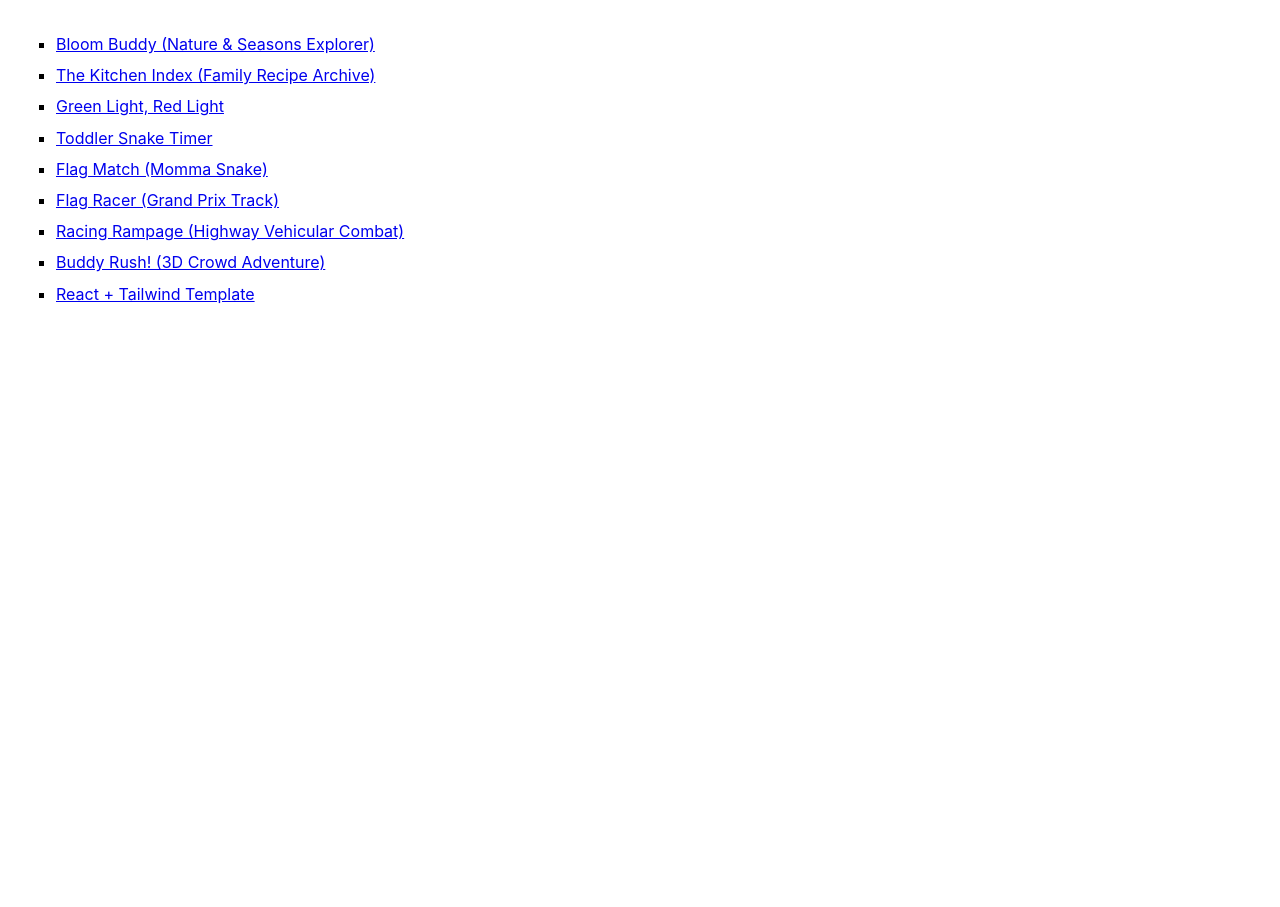
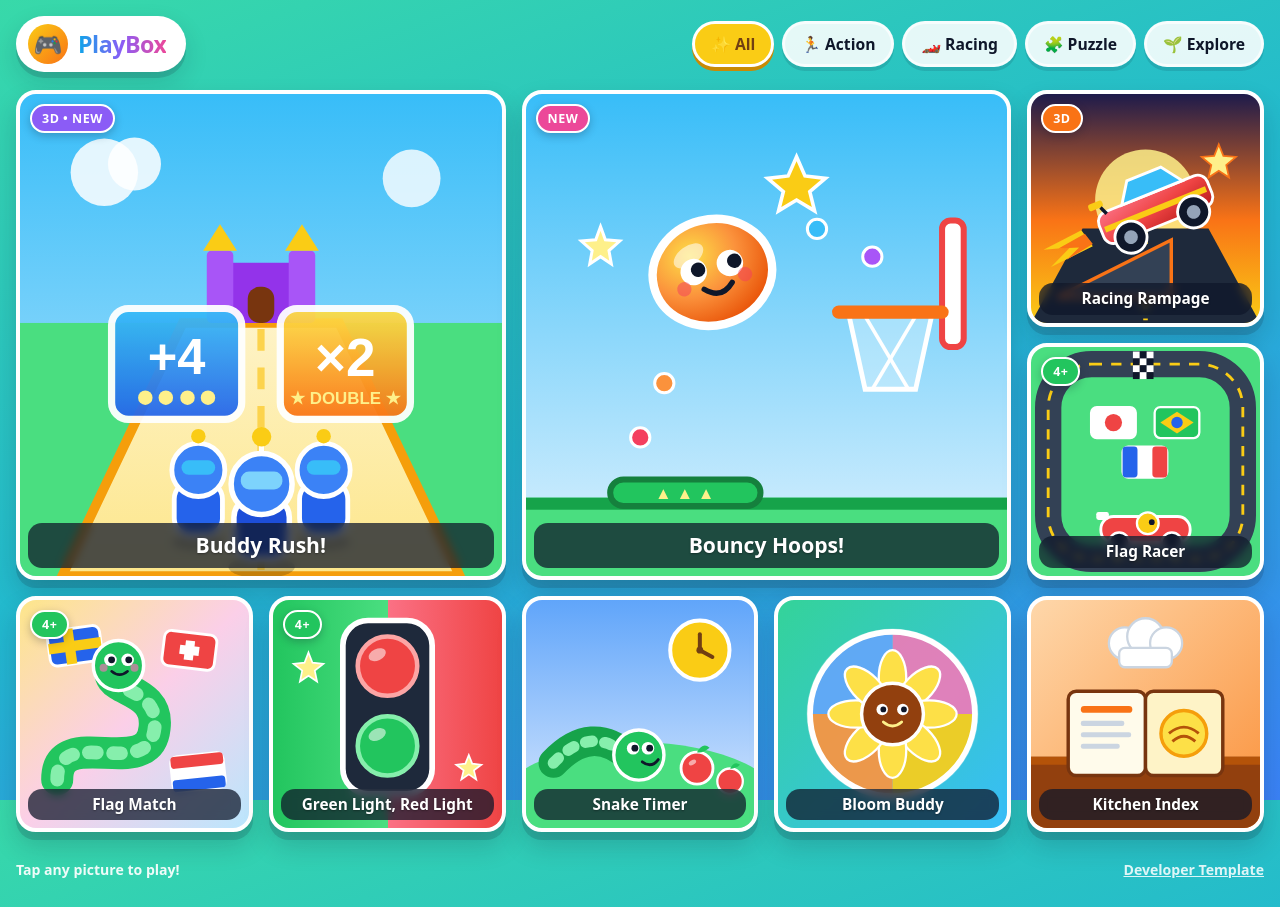
Before and after one commit to ajmesa9891/collection, a plain HTML site: page index.html in a window 1280 px wide. Before the commit the page ends 800 px from the top, so only its background shows below. Drawn offline with Linux system fonts and the light colour scheme.

Commit message:
Revamp homepage into Poki-style PlayBox portal with custom thumbnails

```diff
--- /dev/null
+++ b/home.css
@@ -0,0 +1,270 @@
+/* PlayBox — Poki-Style Kids Game Portal */
+:root {
+  --font-ui: "Fredoka", "Nunito", ui-rounded, "SF Pro Rounded", system-ui, -apple-system, sans-serif;
+  --poki-bg: #2ec4b6;
+  --poki-bg-deep: #00a896;
+  --ink: #0f172a;
+  --white: #ffffff;
+  --radius-tile: 20px;
+}
+
+* {
+  box-sizing: border-box;
+  -webkit-tap-highlight-color: transparent;
+}
+
+html,
+body {
+  margin: 0;
+  padding: 0;
+  min-height: 100dvh;
+  font-family: var(--font-ui);
+  color: var(--ink);
+  background-color: var(--poki-bg);
+  background-image:
+    radial-gradient(rgba(255, 255, 255, 0.22) 2px, transparent 2px),
+    radial-gradient(rgba(255, 255, 255, 0.14) 2px, transparent 2px),
+    linear-gradient(160deg, #38d9a9 0%, #22b8cf 50%, #3b82f6 100%);
+  background-size: 44px 44px, 44px 44px, 100% 100%;
+  background-position: 0 0, 22px 22px, 0 0;
+  background-attachment: fixed;
+}
+
+.portal-shell {
+  max-width: 1280px;
+  margin: 0 auto;
+  padding: max(16px, env(safe-area-inset-top)) max(16px, env(safe-area-inset-right)) max(28px, env(safe-area-inset-bottom)) max(16px, env(safe-area-inset-left));
+}
+
+/* ==================== TOP BAR (POKI-INSPIRED) ==================== */
+.portal-header {
+  display: flex;
+  flex-wrap: wrap;
+  align-items: center;
+  justify-content: space-between;
+  gap: 12px;
+  margin-bottom: 18px;
+}
+
+.brand-pill {
+  display: inline-flex;
+  align-items: center;
+  gap: 10px;
+  background: #ffffff;
+  border-radius: 999px;
+  padding: 8px 20px 8px 12px;
+  box-shadow: 0 6px 0 rgba(15, 23, 42, 0.14), 0 10px 24px rgba(15, 23, 42, 0.14);
+  text-decoration: none;
+  color: var(--ink);
+}
+
+.brand-icon {
+  width: 40px;
+  height: 40px;
+  border-radius: 50%;
+  background: linear-gradient(135deg, #facc15, #f97316);
+  display: inline-flex;
+  align-items: center;
+  justify-content: center;
+  font-size: 1.45rem;
+}
+
+.brand-name {
+  font-size: 1.45rem;
+  font-weight: 900;
+  letter-spacing: -0.02em;
+  background: linear-gradient(90deg, #0ea5e9, #8b5cf6, #ec4899);
+  -webkit-background-clip: text;
+  background-clip: text;
+  color: transparent;
+}
+
+/* Category Filter Pills (Emoji-first for 4–5 yr olds!) */
+.filter-bar {
+  display: flex;
+  flex-wrap: wrap;
+  gap: 8px;
+  align-items: center;
+}
+
+.filter-pill {
+  font-family: var(--font-ui);
+  font-weight: 800;
+  font-size: 0.98rem;
+  padding: 9px 16px;
+  border-radius: 999px;
+  border: 3px solid rgba(255, 255, 255, 0.7);
+  background: rgba(255, 255, 255, 0.88);
+  color: var(--ink);
+  cursor: pointer;
+  display: inline-flex;
+  align-items: center;
+  gap: 6px;
+  box-shadow: 0 4px 0 rgba(15, 23, 42, 0.12);
+  transition: transform 0.12s ease, background 0.12s ease, box-shadow 0.12s ease;
+}
+
+.filter-pill:hover {
+  transform: translateY(-2px);
+  background: #ffffff;
+}
+
+.filter-pill:active {
+  transform: translateY(2px);
+}
+
+.filter-pill[aria-pressed="true"] {
+  background: #facc15;
+  border-color: #ffffff;
+  color: #713f12;
+  box-shadow: 0 4px 0 #ca8a04;
+}
+
+/* ==================== POKI BENTO GAME GRID ==================== */
+.game-grid {
+  display: grid;
+  grid-template-columns: repeat(5, minmax(0, 1fr));
+  grid-auto-flow: dense;
+  gap: 16px;
+}
+
+@media (max-width: 1080px) {
+  .game-grid {
+    grid-template-columns: repeat(4, minmax(0, 1fr));
+  }
+}
+
+@media (max-width: 780px) {
+  .game-grid {
+    grid-template-columns: repeat(3, minmax(0, 1fr));
+    gap: 12px;
+  }
+}
+
+@media (max-width: 520px) {
+  .game-grid {
+    grid-template-columns: repeat(2, minmax(0, 1fr));
+    gap: 12px;
+  }
+}
+
+/* Single-Destination Tile Link */
+.tile-link {
+  display: block;
+  text-decoration: none;
+  color: inherit;
+  border-radius: var(--radius-tile);
+  outline-offset: 4px;
+}
+
+.tile-link.featured {
+  grid-column: span 2;
+  grid-row: span 2;
+}
+
+.tile-link.hidden-tile {
+  display: none;
+}
+
+.game-tile {
+  position: relative;
+  width: 100%;
+  height: 100%;
+  border-radius: var(--radius-tile);
+  overflow: hidden;
+  background: #ffffff;
+  border: 4px solid #ffffff;
+  box-shadow: 0 8px 0 rgba(15, 23, 42, 0.15), 0 14px 26px rgba(15, 23, 42, 0.18);
+  transition: transform 0.18s cubic-bezier(0.22, 1, 0.36, 1), box-shadow 0.18s ease;
+}
+
+.tile-link:hover .game-tile,
+.tile-link:focus-visible .game-tile {
+  transform: translateY(-6px) scale(1.03);
+  box-shadow: 0 14px 0 rgba(15, 23, 42, 0.14), 0 22px 36px rgba(15, 23, 42, 0.26);
+}
+
+.tile-link:active .game-tile {
+  transform: translateY(1px) scale(0.98);
+}
+
+.game-tile > img {
+  display: block;
+  width: 100%;
+  height: 100%;
+  aspect-ratio: 1 / 1;
+  object-fit: cover;
+}
+
+/* Corner Badge (NEW / 3D / HOT) */
+.tile-badge {
+  position: absolute;
+  top: 10px;
+  left: 10px;
+  padding: 4px 10px;
+  border-radius: 999px;
+  font-weight: 900;
+  font-size: 0.78rem;
+  letter-spacing: 0.04em;
+  color: #ffffff;
+  border: 2.5px solid #ffffff;
+  box-shadow: 0 3px 8px rgba(15, 23, 42, 0.25);
+  pointer-events: none;
+}
+
+.badge-new { background: #ec4899; }
+.badge-3d  { background: #8b5cf6; }
+.badge-hot { background: #f97316; }
+.badge-kid { background: #22c55e; }
+
+/* Bottom Title Pill (Always readable for kids & parents, lifts on hover) */
+.game-tile > h2 {
+  position: absolute;
+  left: 8px;
+  right: 8px;
+  bottom: 8px;
+  margin: 0;
+  padding: 7px 12px;
+  border-radius: 14px;
+  background: rgba(15, 23, 42, 0.74);
+  backdrop-filter: blur(4px);
+  color: #ffffff;
+  font-size: 0.96rem;
+  font-weight: 900;
+  text-align: center;
+  line-height: 1.15;
+  text-shadow: 0 1px 2px rgba(0, 0, 0, 0.35);
+  transition: background 0.15s ease, transform 0.15s ease;
+}
+
+.tile-link.featured .game-tile > h2 {
+  font-size: 1.32rem;
+  padding: 10px 16px;
+}
+
+.tile-link:hover .game-tile > h2 {
+  background: rgba(15, 23, 42, 0.88);
+}
+
+/* ==================== FOOTER ==================== */
+.portal-footer {
+  margin-top: 28px;
+  display: flex;
+  flex-wrap: wrap;
+  align-items: center;
+  justify-content: space-between;
+  gap: 10px;
+  color: rgba(255, 255, 255, 0.92);
+  font-weight: 700;
+  font-size: 0.88rem;
+}
+
+.portal-footer a {
+  color: #ffffff;
+  text-decoration: underline;
+  opacity: 0.85;
+}
+
+.portal-footer a:hover {
+  opacity: 1;
+}
--- a/index.html
+++ b/index.html
@@ -3,60 +3,143 @@
 <head>
   <meta charset="UTF-8" />
   <meta name="viewport" content="width=device-width, initial-scale=1.0, viewport-fit=cover" />
-  <title>Apps</title>
+  <title>PlayBox — Kids Games &amp; Apps</title>
 
   <!-- PWA & Mobile Capabilities -->
   <link rel="manifest" href="./manifest.webmanifest" />
-  <meta name="theme-color" content="#ffffff" />
+  <meta name="theme-color" content="#2ec4b6" />
   <meta name="mobile-web-app-capable" content="yes" />
   <meta name="apple-mobile-web-app-capable" content="yes" />
   <meta name="apple-mobile-web-app-status-bar-style" content="black-translucent" />
-  <meta name="apple-mobile-web-app-title" content="Apps" />
+  <meta name="apple-mobile-web-app-title" content="PlayBox" />
 
   <!-- Icons -->
   <link rel="icon" type="image/svg+xml" href="./icons/icon.svg" />
   <link rel="icon" type="image/png" sizes="192x192" href="./icons/icon-192.png" />
   <link rel="apple-touch-icon" href="./icons/icon-192.png" />
 
-  <style>
-    body {
-      font-family: -apple-system, BlinkMacSystemFont, "Segoe UI", Roboto, Helvetica, Arial, sans-serif;
-      margin: 0;
-      padding: max(2rem, env(safe-area-inset-top)) max(2rem, env(safe-area-inset-right)) max(2rem, env(safe-area-inset-bottom)) max(2rem, env(safe-area-inset-left));
-      line-height: 1.6;
-      background-color: #ffffff;
-    }
-    ul {
-      list-style-type: square;
-      padding-left: 1.5rem;
-      margin: 0;
-    }
-    li {
-      margin-bottom: 0.35rem;
-    }
-    a {
-      color: #0000ee;
-      text-decoration: underline;
-    }
-    a:visited {
-      color: #551a8b;
-    }
-  </style>
+  <link rel="stylesheet" href="./home.css" />
 </head>
 <body>
-  <ul>
-    <li><a href="apps/bloom-buddy/">Bloom Buddy (Nature &amp; Seasons Explorer)</a></li>
-    <li><a href="apps/kitchen-index/">The Kitchen Index (Family Recipe Archive)</a></li>
-    <li><a href="apps/green-light-red-light-game/">Green Light, Red Light</a></li>
-    <li><a href="apps/toddler-snake-timer/">Toddler Snake Timer</a></li>
-    <li><a href="apps/flag-matching-game/">Flag Match (Momma Snake)</a></li>
-    <li><a href="apps/flag-racecar-game/">Flag Racer (Grand Prix Track)</a></li>
-    <li><a href="apps/racing-rampage/">Racing Rampage (Highway Vehicular Combat)</a></li>
-    <li><a href="apps/buddy-rush/">Buddy Rush! (3D Crowd Adventure)</a></li>
-    <li><a href="apps/_template-react-tailwind/">React + Tailwind Template</a></li>
-  </ul>
+  <div class="portal-shell">
+    <header class="portal-header">
+      <a class="brand-pill" href="./" aria-label="PlayBox Home">
+        <span class="brand-icon" aria-hidden="true">🎮</span>
+        <span class="brand-name">PlayBox</span>
+      </a>
+
+      <nav class="filter-bar" aria-label="Game categories">
+        <button type="button" class="filter-pill" data-filter="all" aria-pressed="true">✨ All</button>
+        <button type="button" class="filter-pill" data-filter="action" aria-pressed="false">🏃 Action</button>
+        <button type="button" class="filter-pill" data-filter="racing" aria-pressed="false">🏎️ Racing</button>
+        <button type="button" class="filter-pill" data-filter="puzzle" aria-pressed="false">🧩 Puzzle</button>
+        <button type="button" class="filter-pill" data-filter="explore" aria-pressed="false">🌱 Explore</button>
+      </nav>
+    </header>
+
+    <main class="game-grid" id="game-grid">
+      <!-- Featured 2x2 Tile: Buddy Rush! -->
+      <a class="tile-link featured" href="apps/buddy-rush/" data-cats="action">
+        <article class="game-tile">
+          <img src="./thumbnails/buddy-rush.svg" alt="Buddy Rush 3D Crowd Adventure" />
+          <span class="tile-badge badge-3d">3D • NEW</span>
+          <h2>Buddy Rush!</h2>
+        </article>
+      </a>
+
+      <!-- Featured 2x2 Tile: Bouncy Hoops! -->
+      <a class="tile-link featured" href="apps/bouncy-hoops/" data-cats="action puzzle">
+        <article class="game-tile">
+          <img src="./thumbnails/bouncy-hoops.svg" alt="Bouncy Hoops Trick-Shot Basketball" />
+          <span class="tile-badge badge-new">NEW</span>
+          <h2>Bouncy Hoops!</h2>
+        </article>
+      </a>
+
+      <!-- Racing Rampage -->
+      <a class="tile-link" href="apps/racing-rampage/" data-cats="racing action">
+        <article class="game-tile">
+          <img src="./thumbnails/racing-rampage.svg" alt="Racing Rampage 3D Highway Stunt Game" />
+          <span class="tile-badge badge-hot">3D</span>
+          <h2>Racing Rampage</h2>
+        </article>
+      </a>
+
+      <!-- Flag Racer -->
+      <a class="tile-link" href="apps/flag-racecar-game/" data-cats="racing puzzle">
+        <article class="game-tile">
+          <img src="./thumbnails/flag-racecar-game.svg" alt="Flag Racer Grand Prix Track" />
+          <span class="tile-badge badge-kid">4+</span>
+          <h2>Flag Racer</h2>
+        </article>
+      </a>
+
+      <!-- Flag Match -->
+      <a class="tile-link" href="apps/flag-matching-game/" data-cats="puzzle">
+        <article class="game-tile">
+          <img src="./thumbnails/flag-matching-game.svg" alt="Flag Match Momma Snake" />
+          <span class="tile-badge badge-kid">4+</span>
+          <h2>Flag Match</h2>
+        </article>
+      </a>
+
+      <!-- Green Light, Red Light -->
+      <a class="tile-link" href="apps/green-light-red-light-game/" data-cats="action">
+        <article class="game-tile">
+          <img src="./thumbnails/green-light-red-light-game.svg" alt="Green Light Red Light Game" />
+          <span class="tile-badge badge-kid">4+</span>
+          <h2>Green Light, Red Light</h2>
+        </article>
+      </a>
+
+      <!-- Toddler Snake Timer -->
+      <a class="tile-link" href="apps/toddler-snake-timer/" data-cats="explore">
+        <article class="game-tile">
+          <img src="./thumbnails/toddler-snake-timer.svg" alt="Toddler Snake Timer" />
+          <h2>Snake Timer</h2>
+        </article>
+      </a>
+
+      <!-- Bloom Buddy -->
+      <a class="tile-link" href="apps/bloom-buddy/" data-cats="explore">
+        <article class="game-tile">
+          <img src="./thumbnails/bloom-buddy.svg" alt="Bloom Buddy Nature and Seasons Explorer" />
+          <h2>Bloom Buddy</h2>
+        </article>
+      </a>
+
+      <!-- The Kitchen Index -->
+      <a class="tile-link" href="apps/kitchen-index/" data-cats="explore">
+        <article class="game-tile">
+          <img src="./thumbnails/kitchen-index.svg" alt="The Kitchen Index Family Recipes" />
+          <h2>Kitchen Index</h2>
+        </article>
+      </a>
+    </main>
+
+    <footer class="portal-footer">
+      <span>Tap any picture to play!</span>
+      <a href="apps/_template-react-tailwind/">Developer Template</a>
+    </footer>
+  </div>
 
   <script>
+    // Category filter pills
+    const filterButtons = document.querySelectorAll('.filter-pill');
+    const tiles = document.querySelectorAll('.tile-link');
+
+    filterButtons.forEach((btn) => {
+      btn.addEventListener('click', () => {
+        const chosen = btn.dataset.filter;
+        filterButtons.forEach((b) => b.setAttribute('aria-pressed', String(b === btn)));
+        tiles.forEach((tile) => {
+          const cats = (tile.dataset.cats || '').split(' ');
+          const match = chosen === 'all' || cats.includes(chosen);
+          tile.classList.toggle('hidden-tile', !match);
+        });
+      });
+    });
+
     if ('serviceWorker' in navigator) {
       window.addEventListener('load', () => {
         navigator.serviceWorker.register('./sw.js', { scope: './' }).catch((err) => {
```
Also changed, not shown: thumbnails/bloom-buddy.svg (added), thumbnails/bouncy-hoops.svg (added), thumbnails/buddy-rush.svg (added), thumbnails/flag-matching-game.svg (added), thumbnails/flag-racecar-game.svg (added), thumbnails/green-light-red-light-game.svg (added), thumbnails/kitchen-index.svg (added), thumbnails/racing-rampage.svg (added), thumbnails/toddler-snake-timer.svg (added).
